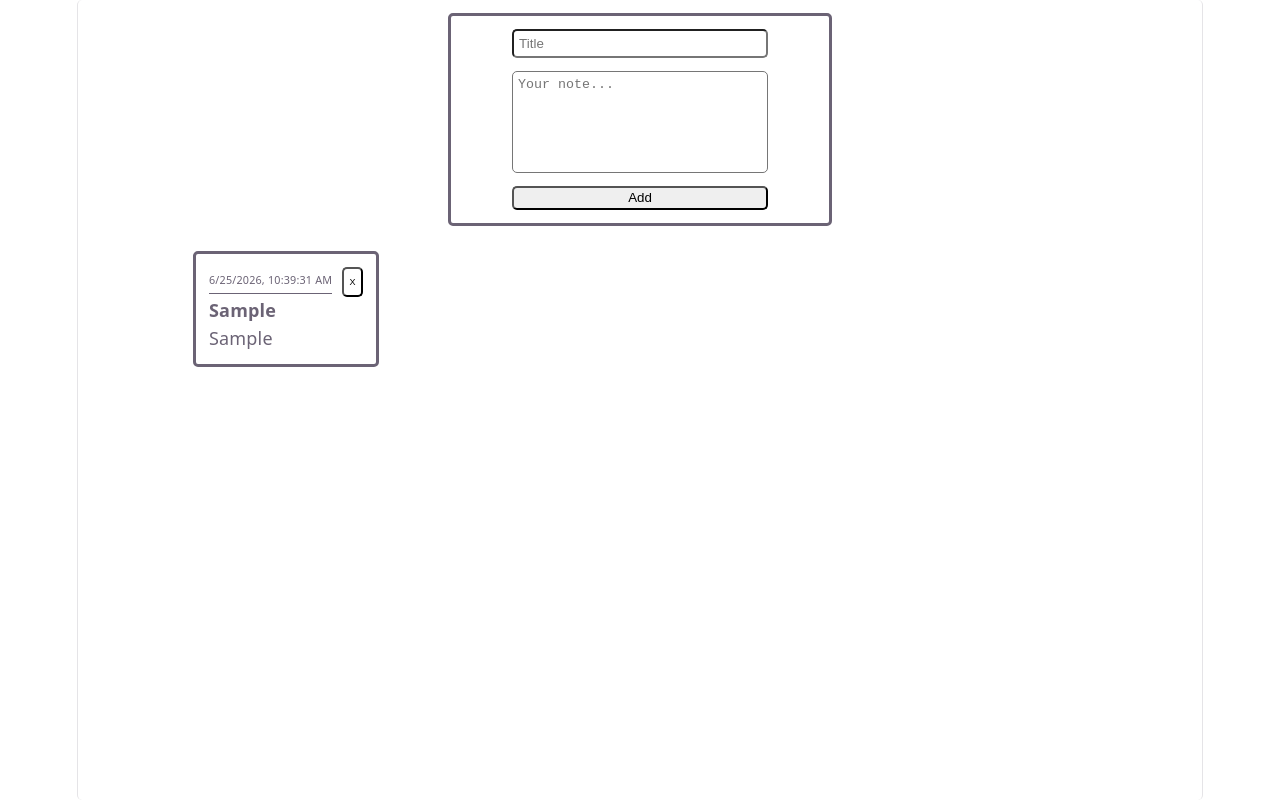
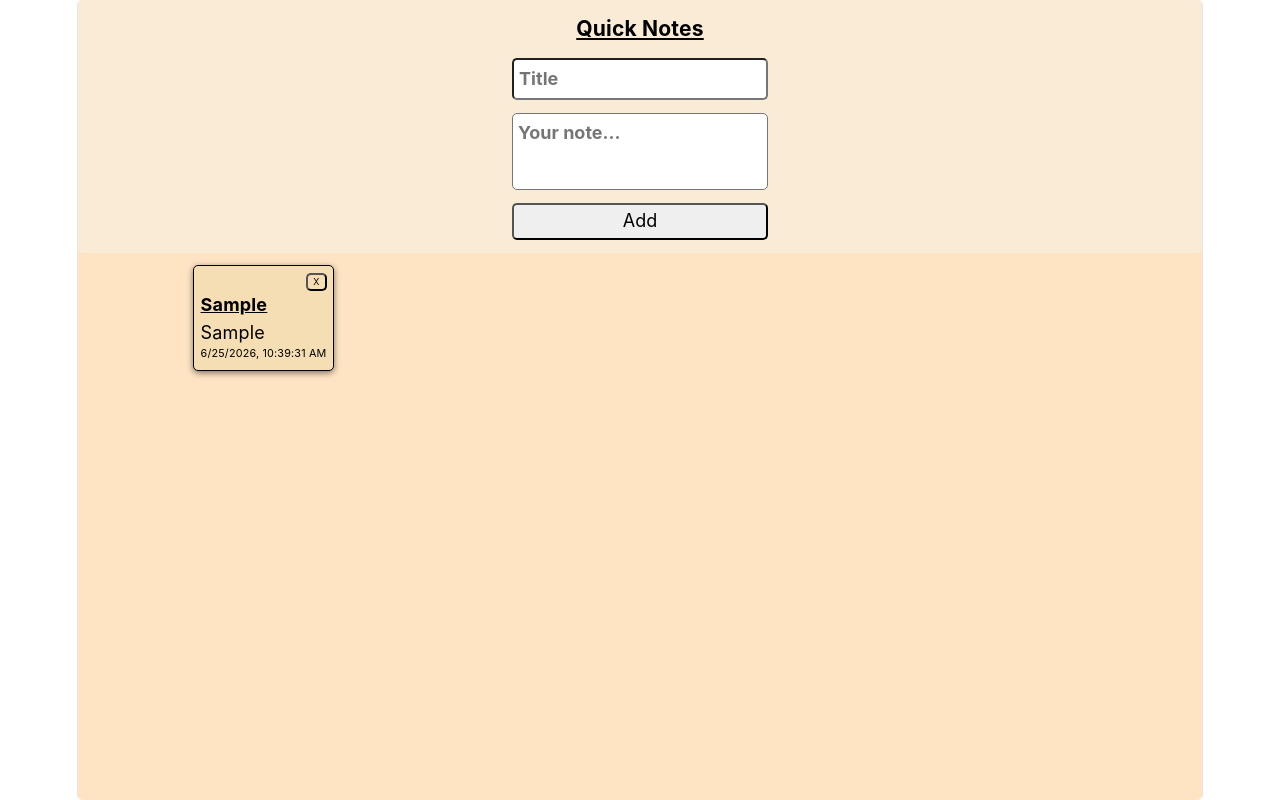
Before and after one commit to Yosef-Perelman/quickNotes-project, a React (Vite) app in the folder quickNotes/: page / in a window 1280 px wide. Both pictures are taken after typing "Sample", "Sample" into the empty fields and a click on the button "Add". Built offline with nearby package versions, Linux system fonts and the light colour scheme.

Commit message:
Step 5 done. Add modal

```diff
--- a/quickNotes/package.json
+++ b/quickNotes/package.json
@@ -10,6 +10,8 @@
     "preview": "vite preview"
   },
   "dependencies": {
+    "@mantine/core": "^9.4.0",
+    "@mantine/hooks": "^9.4.0",
     "react": "^19.2.7",
     "react-dom": "^19.2.7"
   },
--- a/quickNotes/src/App.jsx
+++ b/quickNotes/src/App.jsx
@@ -1,14 +1,13 @@
-import { useState } from "react";
+import "@mantine/core/styles.css";
 import "./App.css";
+import { MantineProvider } from "@mantine/core";
 import InputForm from "./components/InputForm.jsx";
 
 function App() {
-  const [count, setCount] = useState(0);
-
   return (
-    <>
+    <MantineProvider>
       <InputForm />
-    </>
+    </MantineProvider>
   );
 }
 
--- a/quickNotes/src/components/InputForm.css
+++ b/quickNotes/src/components/InputForm.css
@@ -3,6 +3,17 @@
   padding: 0;
   border-radius: 5px;
   box-sizing: border-box;
+}
+
+.input-form-container {
+  display: flex;
+  flex-direction: column;
+  height: 100vh;
+  background-color: bisque;
+}
+
+.app-title {
+  text-decoration: underline;
 }
 
 .input-form {
@@ -12,19 +23,20 @@
   flex-direction: column;
   align-items: center;
   gap: 1vw;
-  border: solid;
-  width: 30vw;
-  margin: 1vw auto;
+  width: 100%;
+  background-color: antiquewhite;
 }
 
 .title-input {
+  font-weight: bold;
   width: 20vw;
   padding: 0.4vw 0 0.4vw 0.4vw;
 }
 
 .input-textarea {
+  font-weight: bold;
   width: 20vw;
-  min-height: 8vw;
+  min-height: 6vw;
   padding: 0.4vw 0 0 0.4vw;
   resize: none;
   overflow: hidden;
@@ -36,11 +48,10 @@
 }
 
 .notes-list {
-  margin: 1vw 9vw;
+  padding: 1vw 9vw;
   list-style: none;
   display: flex;
   flex-wrap: wrap;
   justify-content: left;
-  padding-left: 0;
   gap: 0.6vw;
 }
--- a/quickNotes/src/components/InputForm.jsx
+++ b/quickNotes/src/components/InputForm.jsx
@@ -1,12 +1,14 @@
 import React, { useState, useRef } from "react";
 import "./InputForm.css";
 import NoteItem from "./NoteItem";
+import NoteModal from "./NoteModal.jsx";
 
 export default function InputForm() {
   const [notes, setNotes] = useState([]);
   const [inputValue, setInputValue] = useState("");
   const ref = useRef(null);
   const [title, setTitle] = useState("");
+  const [editingIndex, setEditingIndex] = useState(null);
 
   const handleInputChange = (e) => {
     setInputValue(e.target.value);
@@ -37,9 +39,24 @@ export default function InputForm() {
       setNotes(notes.filter((_, i) => i !== index));
   };
 
+  const handleSaveEdit = (updatedNote) => {
+    setNotes(notes.map((n, i) => (i === editingIndex ? updatedNote : n)));
+    setEditingIndex(null);
+  };
+
   return (
     <>
+      <NoteModal
+        note={editingIndex !== null ? notes[editingIndex] : null}
+        opened={editingIndex !== null}
+        onClose={() => setEditingIndex(null)}
+        onSave={handleSaveEdit}
+      />
+
+      <div className="input-form-container">
         <div className="input-form">
+          <h3 className="app-title">Quick Notes</h3>
+
           <input
             className="title-input"
             value={title}
@@ -57,15 +74,18 @@ export default function InputForm() {
             Add
           </button>
         </div>
+
         <ul className="notes-list">
           {notes.map((note, index) => (
             <NoteItem
               key={index}
               note={note}
               onDelete={() => handleDeleteNote(index)}
+              onEdit={() => setEditingIndex(index)}
             />
           ))}
         </ul>
+      </div>
     </>
   );
 }
--- a/quickNotes/src/components/NoteItem.css
+++ b/quickNotes/src/components/NoteItem.css
@@ -1,7 +1,21 @@
 .note-item {
-  border: solid;
-  padding: 1vw;
+  border: solid 1px;
+  padding: 0.5vw;
   text-align: left;
+  max-width: 12vw;
+  background-color: wheat;
+  box-shadow: 0 2px 6px rgba(0, 0, 0.3, 0.5);
+}
+
+.note-delete-container {
+  display: flex;
+  justify-content: right;
+}
+
+.delete-button {
+  font-size: 0.5em;
+  padding: 0 0.4vw;
+  background: none;
 }
 
 .note-header {
@@ -12,23 +26,20 @@
 
 .note-date {
   font-size: 0.6em;
-  border-bottom: solid 0.1px;
-  border-radius: 0;
-  margin-bottom: 0.2vw;
 }
 
-.delete-button {
-  font-size: 0.5em;
-  padding: 0 0.4vw;
-  background: none;
+.note-content {
+  cursor: pointer;
 }
 
 .note-title {
   font-weight: bold;
   font-size: 1em;
-  margin-bottom: 0.2vw;
+  text-decoration: underline;
 }
 
 .note-text {
   font-size: 1em;
+  overflow-wrap: break-word;
+  white-space: pre-wrap;
 }
--- a/quickNotes/src/components/NoteItem.jsx
+++ b/quickNotes/src/components/NoteItem.jsx
@@ -1,17 +1,19 @@
 import React from "react";
 import "./NoteItem.css";
 
-export default function NoteItem({ note, onDelete }) {
+export default function NoteItem({ note, onDelete, onEdit }) {
   return (
     <li className="note-item">
-      <div className="note-header">
-        <div className="note-date">{note.date.toLocaleString()}</div>
+      <div className="note-delete-container">
         <button className="delete-button" onClick={onDelete}>
           X
         </button>
       </div>
-      {note.title && <div className="note-title">{note.title}</div>}
-      <div className="note-text">{note.text}</div>
+      <div className="note-content" onClick={onEdit}>
+        {note.title && <div className="note-title">{note.title}</div>}
+        <div className="note-text">{note.text}</div>
+        <div className="note-date">{note.date.toLocaleString()}</div>
+      </div>
     </li>
   );
 }
--- /dev/null
+++ b/quickNotes/src/components/NoteModal.jsx
@@ -0,0 +1,43 @@
+import React, { useState, useEffect } from "react";
+import { Modal, TextInput, Textarea, Button } from "@mantine/core";
+
+export default function NoteModal({ note, opened, onClose, onSave }) {
+  const [editTitle, setEditTitle] = useState("");
+  const [editText, setEditText] = useState("");
+
+  useEffect(() => {
+    if (note) {
+      setEditTitle(note.title || "");
+      setEditText(note.text);
+    }
+  }, [note]);
+
+  const handleSave = () => {
+    if (editText.trim() !== "") {
+      onSave({ ...note, title: editTitle.trim(), text: editText.trim() });
+    }
+  };
+
+  return (
+    <Modal opened={opened} onClose={onClose} title="Edit Note">
+      <TextInput
+        label="Title"
+        value={editTitle}
+        onChange={(e) => setEditTitle(e.target.value)}
+        placeholder="Title"
+        mb="sm"
+      />
+      <Textarea
+        label="Note"
+        value={editText}
+        onChange={(e) => setEditText(e.target.value)}
+        placeholder="Your note..."
+        autosize
+        mb="sm"
+      />
+      <Button onClick={handleSave} fullWidth>
+        Save
+      </Button>
+    </Modal>
+  );
+}
```
Also changed, not shown: quickNotes/src/components/NoteModal.css (added), 1 other file (tests, documents, lock files or other folders). Lines whose indentation alone changed are shown as unchanged.
